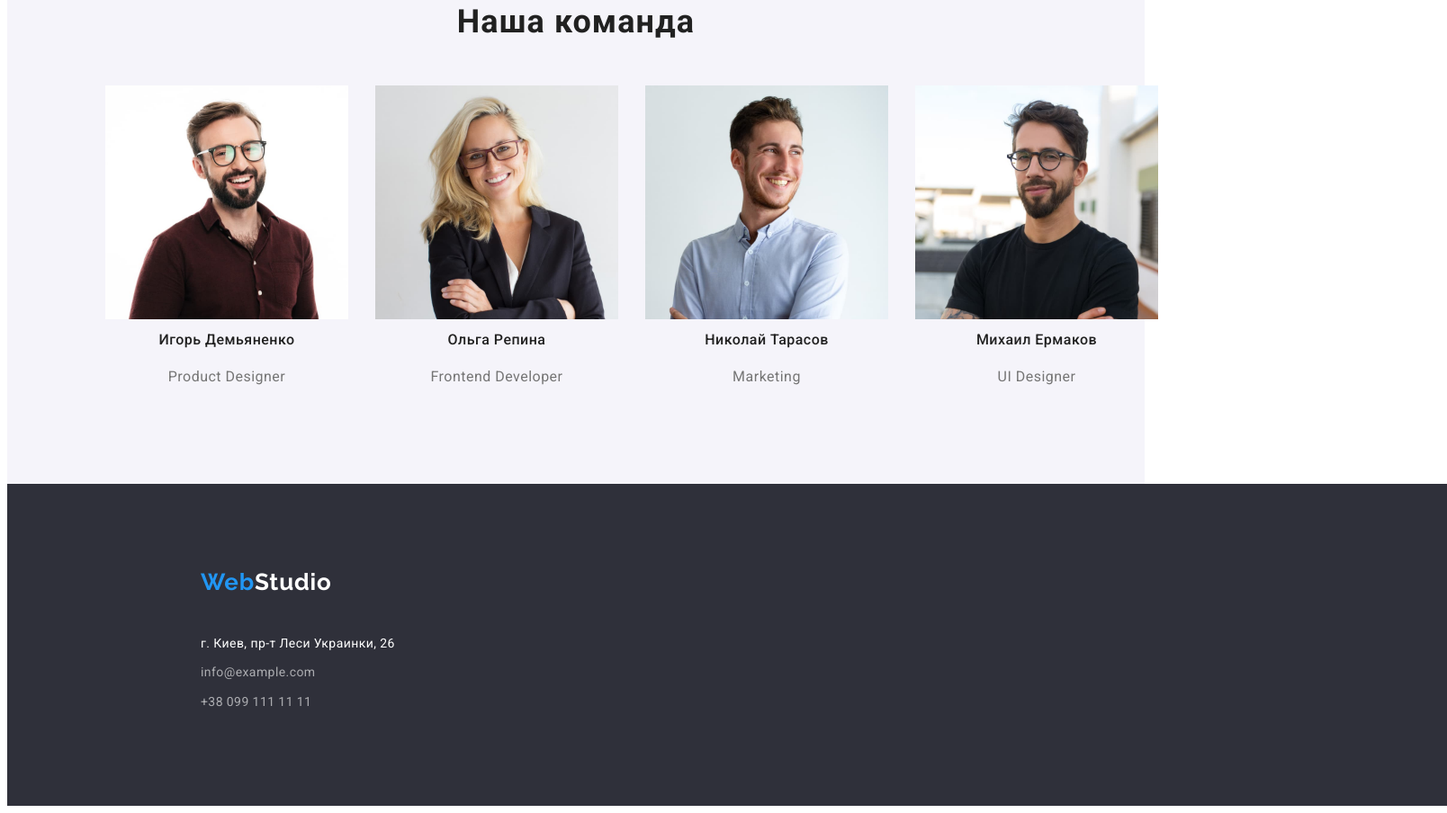
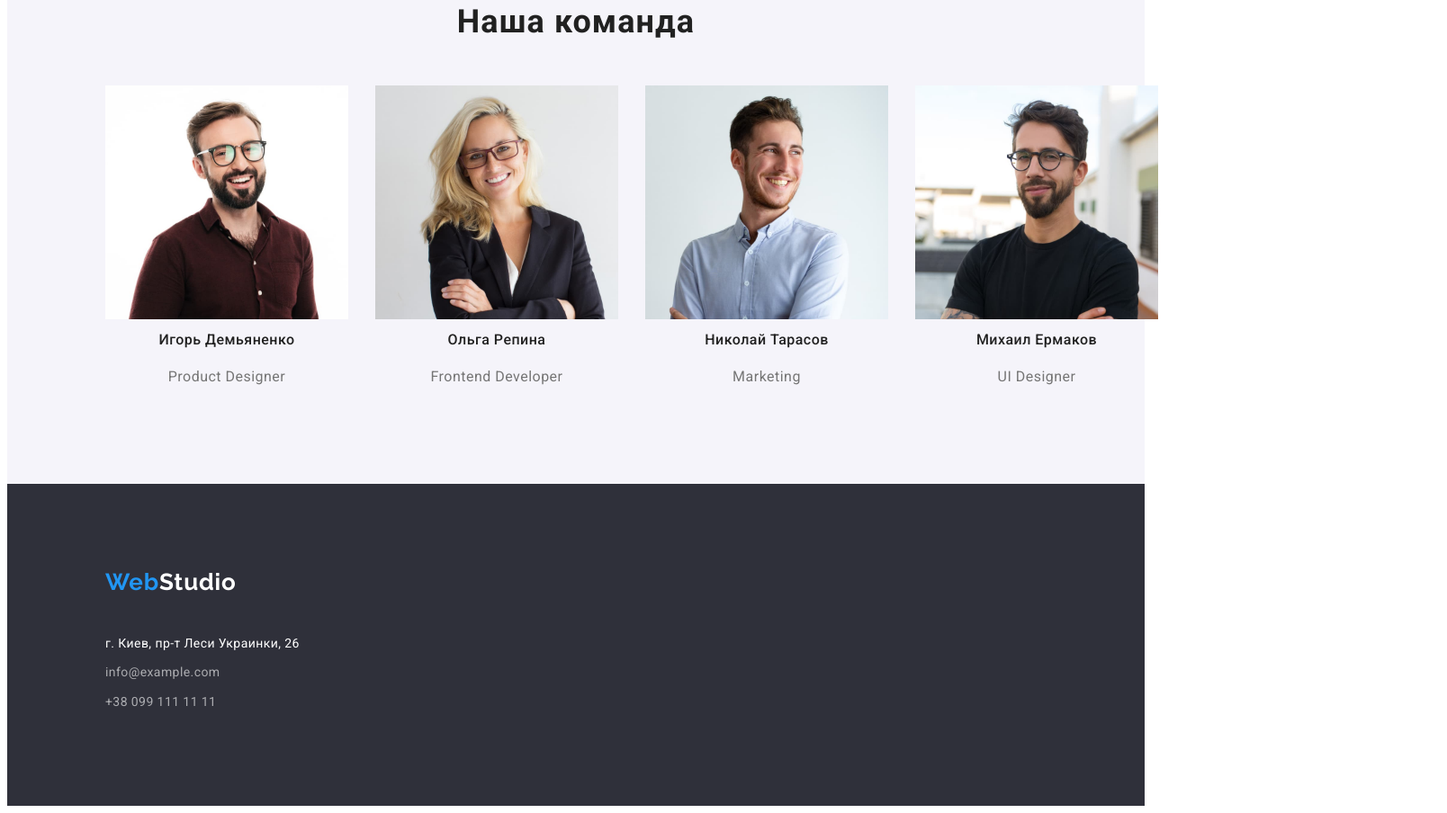
Before and after one commit to vadym-bess/goit-markup-hw-03, a plain HTML site: page index.html in a window 1280 px wide. Shown: the part 1811-2715 px from the top of the page at 90% size, 1608 px wide, since content can reach past the window. Drawn offline with Linux system fonts and the light colour scheme.

Commit message:
bvjfkgkgcgh

```diff
--- a/css/styles.css
+++ b/css/styles.css
@@ -395,7 +395,6 @@ ul{
 }
 
 .footer{
-    min-width: 1600px;
     min-height: 252px;
     background-color: var(--secondary-section-background);
 }
```
